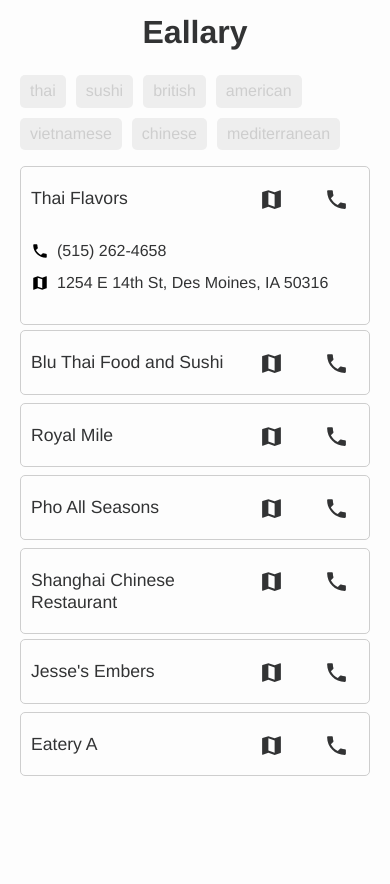
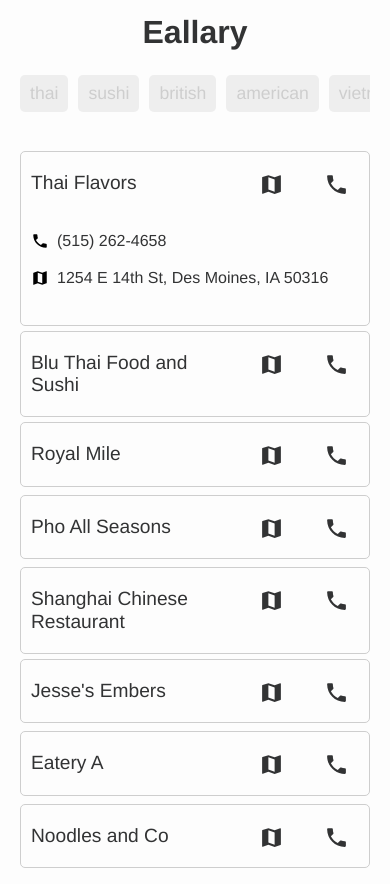
Before and after one commit to tindn/eallary, a plain HTML site: page index.html in a window 390 px wide. Both pictures are taken after a click on the item "Thai Flavors". Before the commit the page ends 844 px from the top, so only its background shows below. Drawn offline with Linux system fonts and the light colour scheme.

Commit message:
style changes. added eatery

```diff
--- a/app.css
+++ b/app.css
@@ -27,24 +27,25 @@ header h1 {
 
 a {
 	color: #323334;
-	font-weight: 500;
-	text-decoration: none;
 }
 
 #main {
 	display: none;
 }
 
-#main #cuisine-list li {
-	display: inline-block;
-	padding-right: 20px;
+#main #cuisine-list {
+	height: 70px;
+    overflow-y: hidden;
+    overflow-x: scroll;
+    white-space: nowrap;
 }
 
 #main #cuisine-list li {
+	display: inline-block;
 	background-color: #eeeeee;
-	/*border: 1px solid #cecece;*/
 	border-radius: 5px;
-	padding: 5px 10px;
+	font-size: 1.1rem;
+	padding: 7px 10px;
 	margin-right: 10px;
 	margin-top: 10px;
 }
@@ -68,8 +69,7 @@ a {
 }
 
 #main #eatery-list .eatery .summary .label {
-	font-weight: 500;
-	font-size: 1.1rem;
+	font-size: 1.2rem;
 	padding: 20px 10px;
 }
 
@@ -88,9 +88,14 @@ a {
 	padding: 0 10px 20px 10px;
 }
 
+#main #eatery-list .eatery .details a {
+	font-weight: 500;
+	text-decoration: none;
+}
+
 #main #eatery-list .eatery .details .info-type {
 	clear: both;
-	margin: 10px 0;
+	margin: 15px 0;
 }
 
 #main #eatery-list .eatery .details .icon {
@@ -104,10 +109,8 @@ a {
 	color: #323334;
 }
 
-
 #main #eatery-list .eatery .details .hours .title {
 	color: #323334;
-	font-weight: 500;
 }
 
 #main #eatery-list .eatery .details .hours ul {
--- a/eateries.json
+++ b/eateries.json
@@ -201,5 +201,43 @@
         ],
         "tags": ["burgers", "pizza", "happy hour", "bar"],
         "cuisines": ["mediterranean", "american"]
+    },
+    {
+        "name": "Noodles and Co",
+        "address": "2325 SE Delaware Ave, Ankeny, IA 50021",
+        "phone": "(515) 965-4419",
+        "menu": "http://www.noodles.com/menu/",
+        "hours": [
+            {
+                "day": "Sunday",
+                "hour": "10:30AM-9PM"
+            },
+            {
+                "day": "Monday",
+                "hour": "10:30AM-9PM"
+            },
+            {
+                "day": "Tuesday",
+                "hour": "10:30AM-9PM"
+            },
+            {
+                "day": "Wednesday",
+                "hour": "10:30AM-9PMM"
+            },
+            {
+                "day": "Thursday",
+                "hour": "10:30AM-10PM"
+            },
+            {
+                "day": "Friday",
+                "hour": "10:30AM-10PM"
+            },
+            {
+                "day": "Saturday",
+                "hour": "10:30AM-10PM"
+            }
+        ],
+        "tags": [],
+        "cuisines": ["world", "noodles"]
     }
 ]
--- a/index.html
+++ b/index.html
@@ -4,10 +4,12 @@
 <head>
 	<meta charset="utf-8">
 	<meta name="viewport" content="width=device-width, initial-scale=1">
+	<meta name="apple-mobile-web-app-capable" content="yes">
 	<title>Eallary</title>
 	<link rel="stylesheet" href="app.css" />
 	<link rel="manifest" href="manifest.json">
 	<link href="favicon.ico" rel="shortcut icon" type="image/x-icon">
+	<link rel="apple-touch-icon" href="graphics/logo.png">
 </head>
 
 <body>
@@ -55,27 +57,43 @@
 
 	<div class="details">
 		<div class="info-type phone">
-			<a href="tel:<%- phone %>" target="_blank">
-				<div class="icon">
+			<div class="icon">
 				<svg height="24" viewBox="0 0 24 24" width="24" xmlns="http://www.w3.org/2000/svg">
 					<path d="M0 0h24v24H0z" fill="none"/>
 					<path d="M6.62 10.79c1.44 2.83 3.76 5.14 6.59 6.59l2.2-2.2c.27-.27.67-.36 1.02-.24 1.12.37 2.33.57 3.57.57.55 0 1 .45 1 1V20c0 .55-.45 1-1 1-9.39 0-17-7.61-17-17 0-.55.45-1 1-1h3.5c.55 0 1 .45 1 1 0 1.25.2 2.45.57 3.57.11.35.03.74-.25 1.02l-2.2 2.2z"/>
 				</svg>
-				</div>
-				<div class="phone-number"><%- phone %></div>
-			</a>
+			</div>
+			<a href="tel:<%- phone %>" target="_blank"><%- phone %></a>
 		</div>
 		<div class="info-type address">
-			<a href="http://maps.google.com/?q=<%- address %>"  target="_blank">
-				<div class="icon">
+			<div class="icon">
 				<svg height="24" viewBox="0 0 24 24" width="24" xmlns="http://www.w3.org/2000/svg">
 					<path d="M20.5 3l-.16.03L15 5.1 9 3 3.36 4.9c-.21.07-.36.25-.36.48V20.5c0 .28.22.5.5.5l.16-.03L9 18.9l6 2.1 5.64-1.9c.21-.07.36-.25.36-.48V3.5c0-.28-.22-.5-.5-.5zM15 19l-6-2.11V5l6 2.11V19z"/>
 					<path d="M0 0h24v24H0z" fill="none"/>
 				</svg>
-				</div>
-				<div class="address"><%- address %></div>
-			</a>
+			</div>
+			<a href="http://maps.google.com/?q=<%- address %>"  target="_blank"><%- address %></a>
 		</div>
+		<%
+		var menuUrl = this.model.get("menu");
+		if (menuUrl) { %>
+		<div class="info-type menu">
+			<div class="icon">
+				<svg height="48" viewBox="0 0 24 24" width="48" xmlns="http://www.w3.org/2000/svg" xmlns:xlink="http://www.w3.org/1999/xlink">
+					<defs>
+						<path d="M0 0h24v24H0V0z" id="a"/>
+					</defs>
+					<clipPath id="b">
+						<use overflow="visible" xlink:href="#a"/>
+					</clipPath>
+					<path clip-path="url(#b)" d="M21 5c-1.11-.35-2.33-.5-3.5-.5-1.95 0-4.05.4-5.5 1.5-1.45-1.1-3.55-1.5-5.5-1.5S2.45 4.9 1 6v14.65c0 .25.25.5.5.5.1 0 .15-.05.25-.05C3.1 20.45 5.05 20 6.5 20c1.95 0 4.05.4 5.5 1.5 1.35-.85 3.8-1.5 5.5-1.5 1.65 0 3.35.3 4.75 1.05.1.05.15.05.25.05.25 0 .5-.25.5-.5V6c-.6-.45-1.25-.75-2-1zm0 13.5c-1.1-.35-2.3-.5-3.5-.5-1.7 0-4.15.65-5.5 1.5V8c1.35-.85 3.8-1.5 5.5-1.5 1.2 0 2.4.15 3.5.5v11.5z"/>
+				</svg>
+			</div>
+
+			<a href="<%- menuUrl %>" target="_blank">Menu</a>
+
+		</div>
+		<% } %>
 		<%
 		var hours = this.model.get("hours");
 		if (hours && hours.length > 0){ %>
@@ -96,26 +114,6 @@
 			</ul>
 		</div>
 		<% } %>
-		<%
-		var menuUrl = this.model.get("menu");
-		if (menuUrl) { %>
-		<div class="info-type menu">
-			<div class="icon">
-				<svg height="48" viewBox="0 0 24 24" width="48" xmlns="http://www.w3.org/2000/svg" xmlns:xlink="http://www.w3.org/1999/xlink">
-					<defs>
-						<path d="M0 0h24v24H0V0z" id="a"/>
-					</defs>
-					<clipPath id="b">
-						<use overflow="visible" xlink:href="#a"/>
-					</clipPath>
-					<path clip-path="url(#b)" d="M21 5c-1.11-.35-2.33-.5-3.5-.5-1.95 0-4.05.4-5.5 1.5-1.45-1.1-3.55-1.5-5.5-1.5S2.45 4.9 1 6v14.65c0 .25.25.5.5.5.1 0 .15-.05.25-.05C3.1 20.45 5.05 20 6.5 20c1.95 0 4.05.4 5.5 1.5 1.35-.85 3.8-1.5 5.5-1.5 1.65 0 3.35.3 4.75 1.05.1.05.15.05.25.05.25 0 .5-.25.5-.5V6c-.6-.45-1.25-.75-2-1zm0 13.5c-1.1-.35-2.3-.5-3.5-.5-1.7 0-4.15.65-5.5 1.5V8c1.35-.85 3.8-1.5 5.5-1.5 1.2 0 2.4.15 3.5.5v11.5z"/>
-				</svg>
-			</div>
-
-			<a href="<%- menuUrl %>" target="_blank">Menu</a>
-
-		</div>
-		<% } %>
 	</div>
 	</script>
 
```
